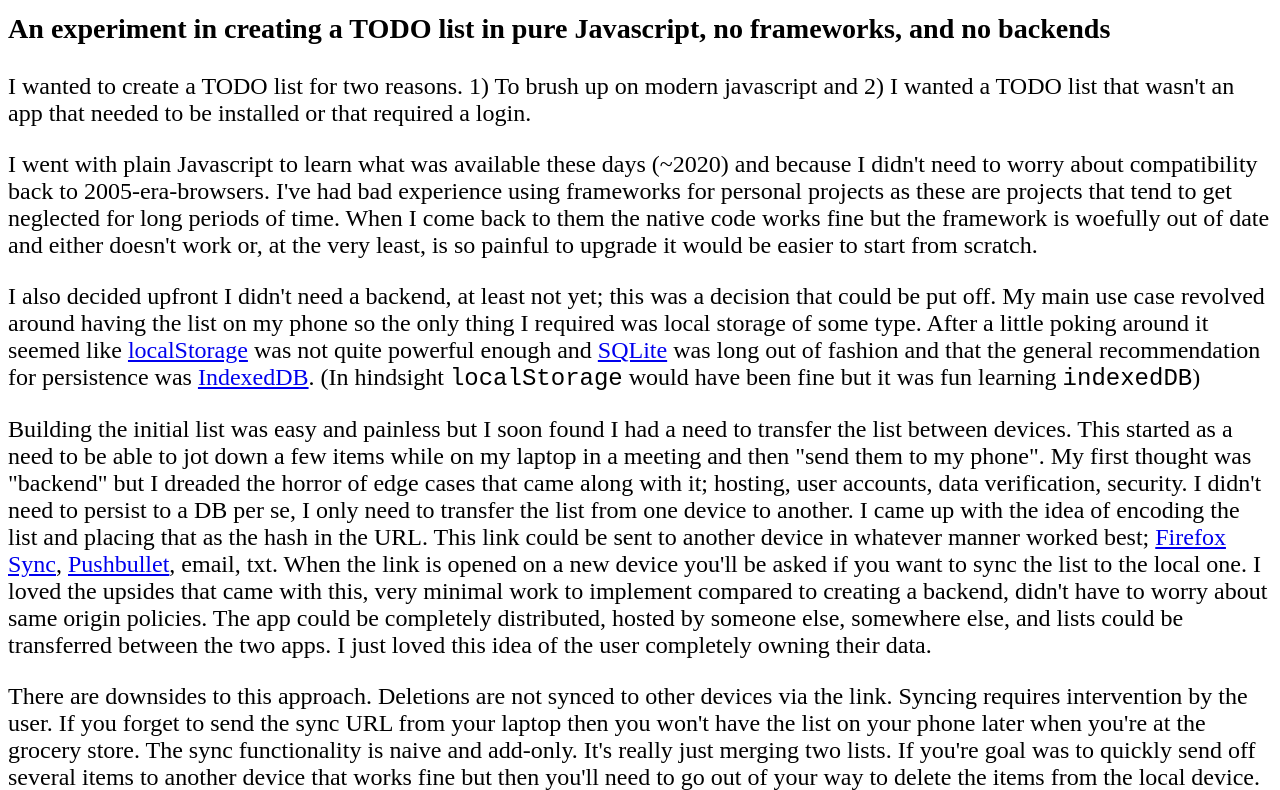
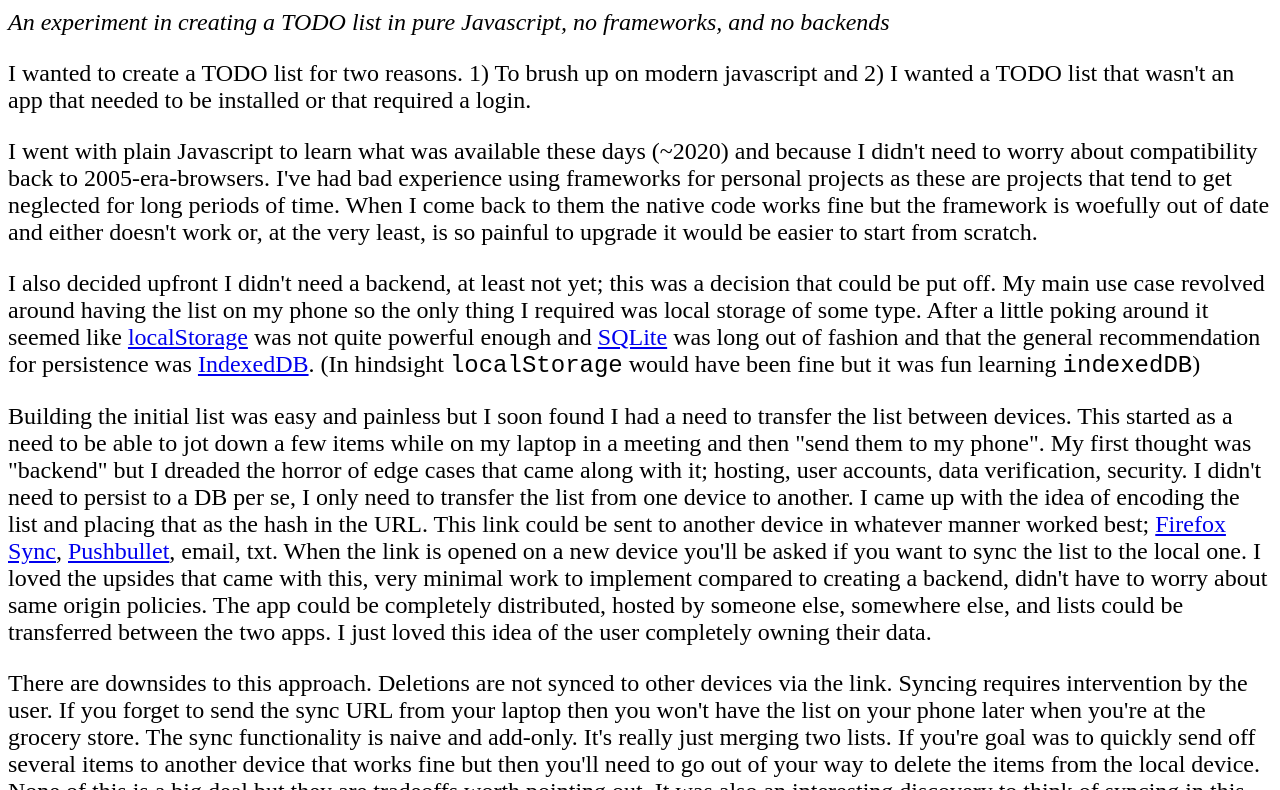
Before and after one commit to jpj/todo-js, a plain HTML site: page about.html in a window 1280 px wide. Shown: the part 105-895 px from the top of the page. Drawn offline with Linux system fonts and the light colour scheme.

Commit message:
Section for the about page because why not

```diff
--- a/about.html
+++ b/about.html
@@ -20,10 +20,11 @@
     <a href="./">Back</a>
 </nav>
 
-<h3>
-    An experiment in creating a TODO list in pure Javascript,
-    no frameworks, and no backends
-</h3>
+<section>
+    <header>
+        <p><em>An experiment in creating a TODO list in pure Javascript,
+            no frameworks, and no backends</em></p>
+    </header>
 
     <p>
         I wanted to create a TODO list for two reasons. 1) To brush up on modern
@@ -94,6 +95,7 @@
         and then removing deprecated API calls. But when I haven't touched a project for years and get
         a great idea to add to it the last thing I want to do is spend hours updating and testing the framework.
     </p>
+</section>
 
 </body>
 </html>
```
Lines whose indentation alone changed are shown as unchanged.
